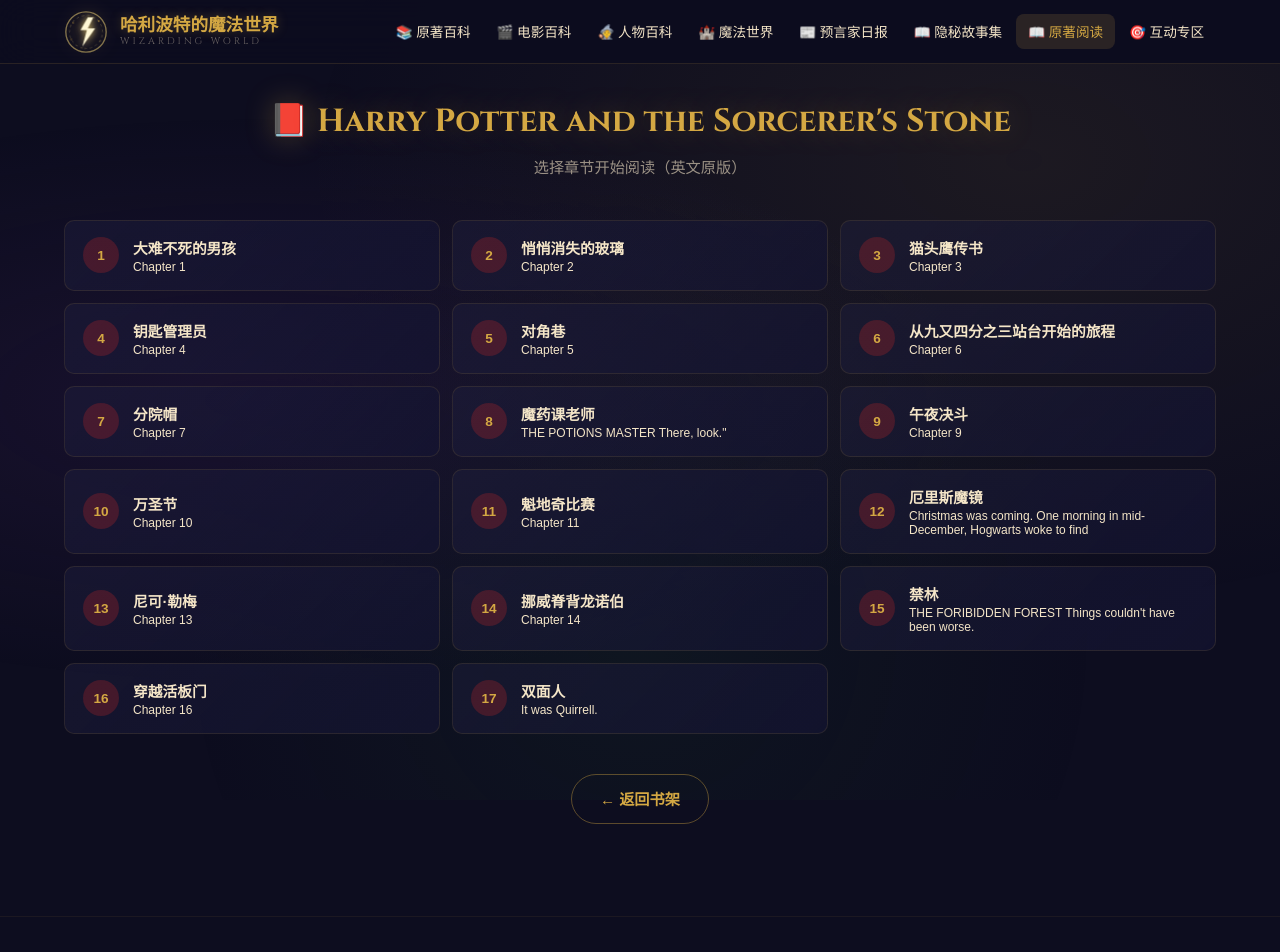
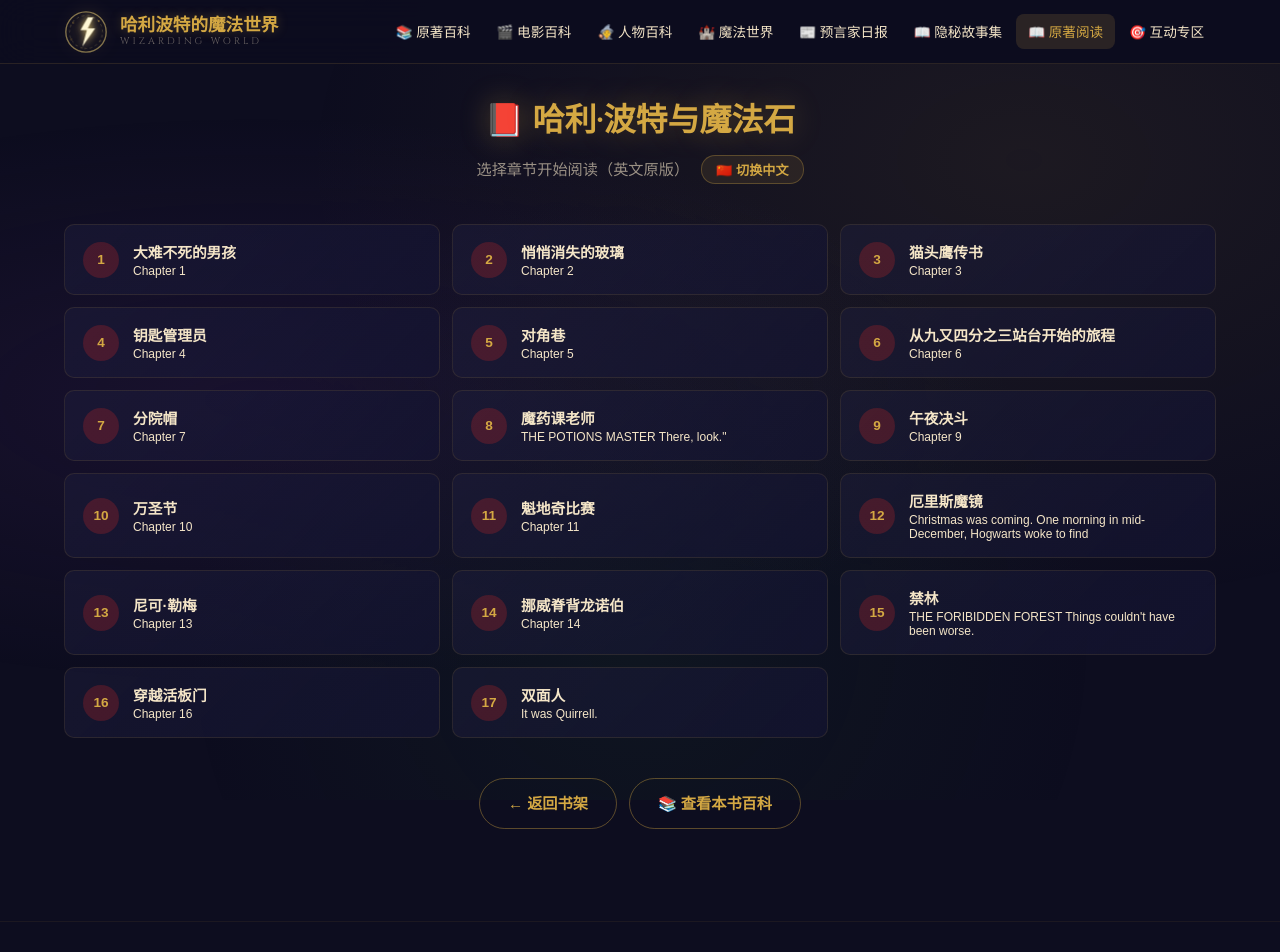
Before and after one commit to Leo555/harrypotter, a React (Vite) app: page /reader/1 in a window 1280 px wide. Shown: the top 952 px of the page. Built offline with nearby package versions, Linux system fonts and the light colour scheme.

Commit message:
feat: 优化书籍页面 - 列表/详情/阅读器

```diff
--- a/src/pages/BookDetail.jsx
+++ b/src/pages/BookDetail.jsx
@@ -41,8 +41,12 @@ export default function BookDetail() {
       <div className="book-detail">
         {/* 头部 */}
         <div className="book-detail-header" style={{ borderColor: book.color }}>
-          <div className="book-detail-cover" style={{ background: `linear-gradient(135deg, ${book.color}, ${book.color}88)` }}>
-            <span style={{ fontSize: '4rem' }}>{book.cover}</span>
+          <div className="book-detail-cover" style={{ background: book.coverImage ? 'transparent' : `linear-gradient(135deg, ${book.color}, ${book.color}88)` }}>
+            {book.coverImage ? (
+              <img src={book.coverImage} alt={book.title} className="book-detail-cover-img" />
+            ) : (
+              <span style={{ fontSize: '4rem' }}>{book.cover}</span>
+            )}
           </div>
           <div className="book-detail-info">
             <div className="book-detail-number" style={{ color: book.color }}>第{book.number}部</div>
@@ -58,6 +62,28 @@ export default function BookDetail() {
                 🏰 {book.hogwartsYear}
               </div>
             )}
+            <Link
+              to={`/reader/${book.number}`}
+              style={{
+                display: 'inline-flex',
+                alignItems: 'center',
+                gap: '8px',
+                marginTop: '14px',
+                padding: '8px 20px',
+                borderRadius: '20px',
+                background: `${book.color}22`,
+                color: book.color,
+                border: `1px solid ${book.color}44`,
+                fontSize: '0.85rem',
+                fontWeight: '600',
+                textDecoration: 'none',
+                transition: 'all 0.3s',
+              }}
+              onMouseEnter={e => { e.currentTarget.style.background = book.color; e.currentTarget.style.color = '#fff' }}
+              onMouseLeave={e => { e.currentTarget.style.background = `${book.color}22`; e.currentTarget.style.color = book.color }}
+            >
+              📖 开始阅读原著
+            </Link>
           </div>
         </div>
 
@@ -233,10 +259,15 @@ export default function BookDetail() {
           <h2 className="detail-section-title">📑 章节目录</h2>
           <div className="chapters-grid">
             {book.chapters.map((chapter, i) => (
-              <div key={i} className="chapter-item">
+              <Link
+                to={`/reader/${book.number}/${i + 1}`}
+                key={i}
+                className="chapter-item chapter-item-link"
+              >
                 <span className="chapter-number">第{i + 1}章</span>
                 <span className="chapter-name">{chapter}</span>
-              </div>
+                <span className="chapter-read-icon">📖</span>
+              </Link>
             ))}
           </div>
         </div>
--- a/src/pages/BookReader.jsx
+++ b/src/pages/BookReader.jsx
@@ -1,7 +1,8 @@
 import { useState, useEffect, useRef, useCallback } from 'react'
 import { useParams, useNavigate, Link } from 'react-router-dom'
 import useDocumentHead from '../hooks/useDocumentHead'
-import { loadBook, bookTitles, bookCovers, bookColors } from '../data/bookLoader'
+import { loadBook, bookTitles, bookTitlesEn, bookCovers, bookColors } from '../data/bookLoader'
+import books from '../data/books'
 
 export default function BookReader() {
   const { bookId, chapterId } = useParams()
@@ -14,20 +15,29 @@ export default function BookReader() {
   const [error, setError] = useState(null)
   const [fontSize, setFontSize] = useState(16)
   const [showToc, setShowToc] = useState(false)
+  const [lang, setLang] = useState(() => localStorage.getItem('hp-reader-lang') || 'en')
   const contentRef = useRef(null)
   const tocRef = useRef(null)
 
+  const toggleLang = () => {
+    setLang(prev => {
+      const next = prev === 'en' ? 'cn' : 'en'
+      localStorage.setItem('hp-reader-lang', next)
+      return next
+    })
+  }
+
   useDocumentHead({
-    title: `📖 ${bookTitles[bookNum] || '原著阅读器'} — 在线阅读`,
-    description: `在线阅读哈利波特原著《${bookTitles[bookNum] || ''}》，沉浸式阅读体验。`,
-    keywords: `哈利波特在线阅读,${bookTitles[bookNum] || ''},原著,英文原版`,
+    title: `📖 ${bookTitles[bookNum] || '原著阅读器'} — ${lang === 'cn' ? '中文版' : '英文原版'}`,
+    description: `在线阅读哈利波特原著《${bookTitles[bookNum] || ''}》${lang === 'cn' ? '中文版' : '英文原版'}，沉浸式阅读体验。`,
+    keywords: `哈利波特在线阅读,${bookTitles[bookNum] || ''},原著,${lang === 'cn' ? '中文版' : '英文原版'}`,
   })
 
   useEffect(() => {
     let cancelled = false
     setLoading(true)
     setError(null)
-    loadBook(bookNum)
+    loadBook(bookNum, lang)
       .then(data => {
         if (!cancelled) {
           setBookData(data)
@@ -41,7 +51,7 @@ export default function BookReader() {
         }
       })
     return () => { cancelled = true }
-  }, [bookNum])
+  }, [bookNum, lang])
 
   // 滚动到顶部
   useEffect(() => {
@@ -103,7 +113,7 @@ export default function BookReader() {
             正在打开 {bookTitles[bookNum] || '书籍'}...
           </h2>
           <p style={{ color: 'var(--color-text-secondary)', fontSize: '0.9rem' }}>
-            翻开羊皮纸，魔法文字正在浮现
+            {lang === 'cn' ? '翻开羊皮纸，中文译本正在浮现' : '翻开羊皮纸，魔法文字正在浮现'}
           </p>
         </div>
       </div>
@@ -130,8 +140,27 @@ export default function BookReader() {
   if (!chapterId) {
     return (
       <div className="container fade-in">
-        <h1 className="page-title">{bookCovers[bookNum]} {bookData.title}</h1>
-        <p className="page-subtitle">选择章节开始阅读（英文原版）</p>
+        <h1 className="page-title">{bookCovers[bookNum]} {bookData.titleCn || bookData.title}</h1>
+        <p className="page-subtitle">
+          选择章节开始阅读（{lang === 'cn' ? '中文译本' : '英文原版'}）
+          <button
+            onClick={toggleLang}
+            style={{
+              marginLeft: '12px',
+              padding: '4px 14px',
+              borderRadius: '14px',
+              border: '1px solid rgba(212, 168, 67, 0.3)',
+              background: 'rgba(212, 168, 67, 0.1)',
+              color: 'var(--color-gold)',
+              cursor: 'pointer',
+              fontSize: '0.82rem',
+              fontWeight: 600,
+              transition: 'all 0.3s',
+            }}
+          >
+            {lang === 'cn' ? '🇬🇧 切换英文' : '🇨🇳 切换中文'}
+          </button>
+        </p>
 
         <div style={{
           display: 'grid',
@@ -182,17 +211,26 @@ export default function BookReader() {
               </span>
               <div>
                 <div style={{ fontSize: '0.92rem', fontWeight: 600 }}>{ch.titleCn}</div>
-                <div style={{ fontSize: '0.75rem', color: 'var(--color-text-secondary)', marginTop: '2px' }}>
-                  {ch.title}
-                </div>
+                {lang === 'en' && ch.title !== ch.titleCn && (
+                  <div style={{ fontSize: '0.75rem', color: 'var(--color-text-secondary)', marginTop: '2px' }}>
+                    {ch.title}
+                  </div>
+                )}
               </div>
             </button>
           ))}
         </div>
 
-        <div style={{ textAlign: 'center', marginTop: '40px' }}>
+        <div style={{ textAlign: 'center', marginTop: '40px', display: 'flex', justifyContent: 'center', gap: '12px', flexWrap: 'wrap' }}>
           <Link to="/reader" className="btn btn-outline" style={{ textDecoration: 'none' }}>
             ← 返回书架
+          </Link>
+          <Link
+            to={`/books/${books.find(b => b.number === bookNum)?.id || ''}`}
+            className="btn btn-outline"
+            style={{ textDecoration: 'none' }}
+          >
+            📚 查看本书百科
           </Link>
         </div>
       </div>
@@ -334,6 +372,27 @@ export default function BookReader() {
             {chapterNum} / {totalChapters}
           </div>
 
+          {/* 语言切换 */}
+          <button
+            onClick={toggleLang}
+            style={{
+              padding: '5px 12px',
+              borderRadius: '14px',
+              border: '1px solid rgba(212, 168, 67, 0.25)',
+              background: 'rgba(212, 168, 67, 0.08)',
+              color: 'var(--color-gold)',
+              cursor: 'pointer',
+              fontSize: '0.75rem',
+              fontWeight: 600,
+              flexShrink: 0,
+              transition: 'all 0.3s',
+              whiteSpace: 'nowrap',
+            }}
+            title={lang === 'cn' ? '切换到英文原版' : '切换到中文译本'}
+          >
+            {lang === 'cn' ? '🇨🇳 中文' : '🇬🇧 EN'}
+          </button>
+
           {/* 右：字号控制 */}
           <div style={{ display: 'flex', alignItems: 'center', gap: '6px', flexShrink: 0 }}>
             <button
@@ -384,19 +443,19 @@ export default function BookReader() {
             color: 'var(--color-gold)',
             letterSpacing: '3px',
             marginBottom: '8px',
-            textTransform: 'uppercase',
+            textTransform: lang === 'en' ? 'uppercase' : 'none',
           }}>
-            Chapter {chapterNum}
+            {lang === 'cn' ? `第 ${chapterNum} 章` : `Chapter ${chapterNum}`}
           </div>
           <h1 style={{
-            fontFamily: "'Cinzel', serif",
+            fontFamily: lang === 'cn' ? "'Noto Serif SC', 'SimSun', serif" : "'Cinzel', serif",
             fontSize: '1.6rem',
             color: 'var(--color-text)',
             marginBottom: '6px',
           }}>
             {chapter.titleCn}
           </h1>
-          {chapter.title !== `Chapter ${chapterNum}` && (
+          {lang === 'en' && chapter.title !== `Chapter ${chapterNum}` && chapter.title !== chapter.titleCn && (
             <div style={{
               fontSize: '0.9rem',
               color: 'var(--color-text-secondary)',
@@ -417,9 +476,11 @@ export default function BookReader() {
         {/* 段落 */}
         <div style={{
           fontSize: `${fontSize}px`,
-          lineHeight: 1.95,
+          lineHeight: lang === 'cn' ? 2.1 : 1.95,
           color: 'rgba(220, 220, 230, 0.9)',
-          fontFamily: "'Georgia', 'Times New Roman', serif",
+          fontFamily: lang === 'cn'
+            ? "'Noto Serif SC', 'Source Han Serif SC', 'SimSun', 'STSong', serif"
+            : "'Georgia', 'Times New Roman', serif",
         }}>
           {paragraphs.map((p, i) => (
             <p key={i} style={{
@@ -464,7 +525,7 @@ export default function BookReader() {
           ) : (
             <div style={{ textAlign: 'right' }}>
               <div style={{ fontSize: '0.82rem', color: 'var(--color-gold)', marginBottom: '8px' }}>
-                ✨ 恭喜你读完了《{bookData.title}》！
+                ✨ 恭喜你读完了《{bookData.titleCn || bookData.title}》！
               </div>
               {bookNum < 7 ? (
                 <Link
--- a/src/pages/Books.jsx
+++ b/src/pages/Books.jsx
@@ -81,7 +81,11 @@ export default function Books() {
         {books.map(book => (
           <Link to={`/books/${book.id}`} key={book.id} id={`book-${book.number}`} className="book-card">
             <div className="book-card-cover" style={{ background: `linear-gradient(135deg, ${book.color}, ${book.color}88)` }}>
-              <span className="book-card-emoji">{book.cover}</span>
+              {book.coverImage ? (
+                <img src={book.coverImage} alt={book.title} className="book-card-cover-img" />
+              ) : (
+                <span className="book-card-emoji">{book.cover}</span>
+              )}
               <span className="book-card-number">第{book.number}部</span>
             </div>
             <div className="book-card-body">
```
